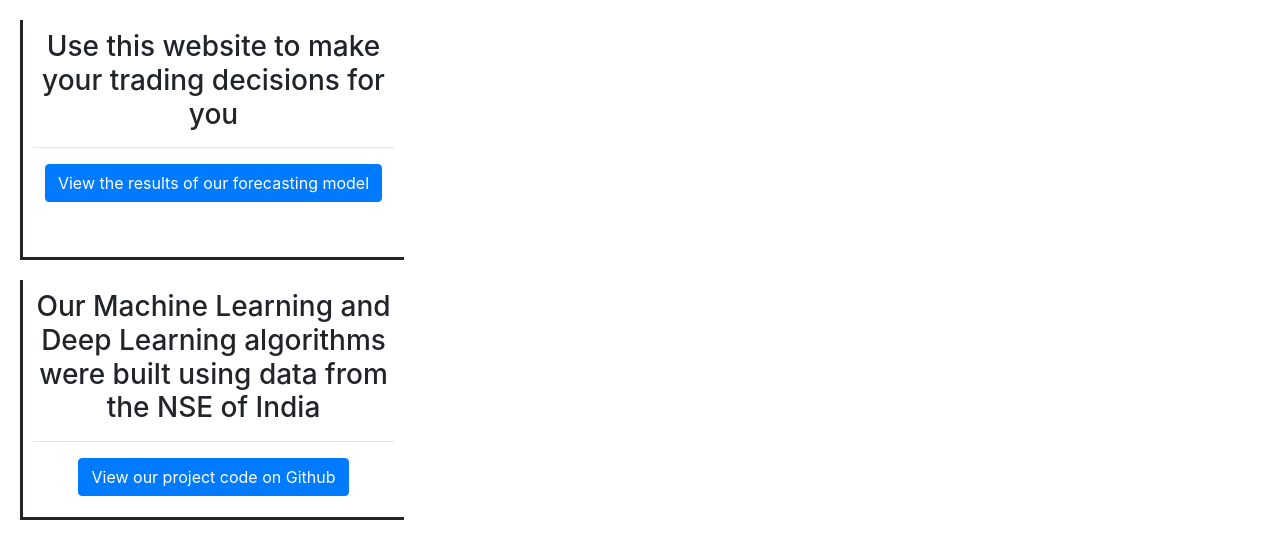
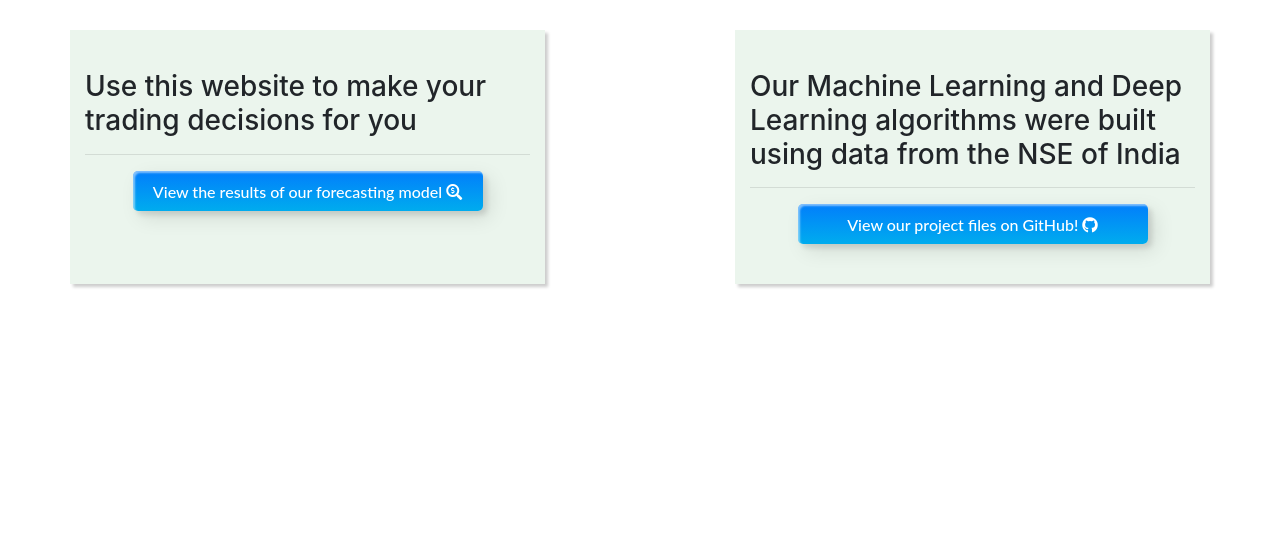
Before and after one commit to Pandani07/Final-Project, a Flask app: page / in a window 1280 px wide. Shown: the part 118-677 px from the top of the page. Run offline with Flask 2, Linux system fonts and the light colour scheme; parts of the project's set-up code (start-up, migrations or seed data) failed here and were passed over; some libraries are stand-ins or nearby versions.

Commit message:
Centered divs in index.html

```diff
--- a/templates/index.html
+++ b/templates/index.html
@@ -1,5 +1,5 @@
 {% extends "header.html" %} {% block content %}
-<style>
+<!-- <style>
   #about-section > * {
     display: block;
     text-align: center;
@@ -21,27 +21,44 @@
     border-bottom-style: solid ;
 
   }
-</style>
+</style> -->
 <body>
-  <div id="about-section">
-    <div class="prediction_link">
+
+  <div class="container">
+
+    <div class="row">
+
+      <div class="col-lg-5 kBox justify-content-md-center">
+
           <h3 class="display-6">
             Use this website to make your trading decisions for you
           </h3>
           <hr class="hr-1" />
-      <a class="btn btn-primary" href="visualize" role="button"
-        >View the results of our forecasting model</a
-      >
+          <div class="text-center">
+            <button style="width: 350px;" onclick="window.location.href='visualize'" class="custom-btn btn-3"><span>View the results of our forecasting model <i class="fas fa-search-dollar"></i> </span></button>
           </div>
-    <div class="detect_link">
+      </div>
+
+      <div class="col-lg-2"></div>
+
+      <div class="col-lg-5 kBox">
         <h3 class="display-6">
           Our Machine Learning and Deep Learning algorithms were built using data
           from the NSE of India
         </h3>
 
         <hr class="hr-1" />
-      <a class="btn btn-primary" href="visualize" role="button">View our project code on Github</a>
+        <div class="text-center">
+          <button style="width: 350px;" onclick="window.location.href='{{project_link}}'" class="custom-btn btn-3"><span>View our project files on GitHub! <i class="fab fa-github"></i> </span></button>
         </div>
+      </div>
+    </div>
+  </div>
+
+
+  <div id="about-section">
+
+
   </div>
 </body>
 {% endblock content %}
```
Lines whose indentation alone changed are shown as unchanged.
